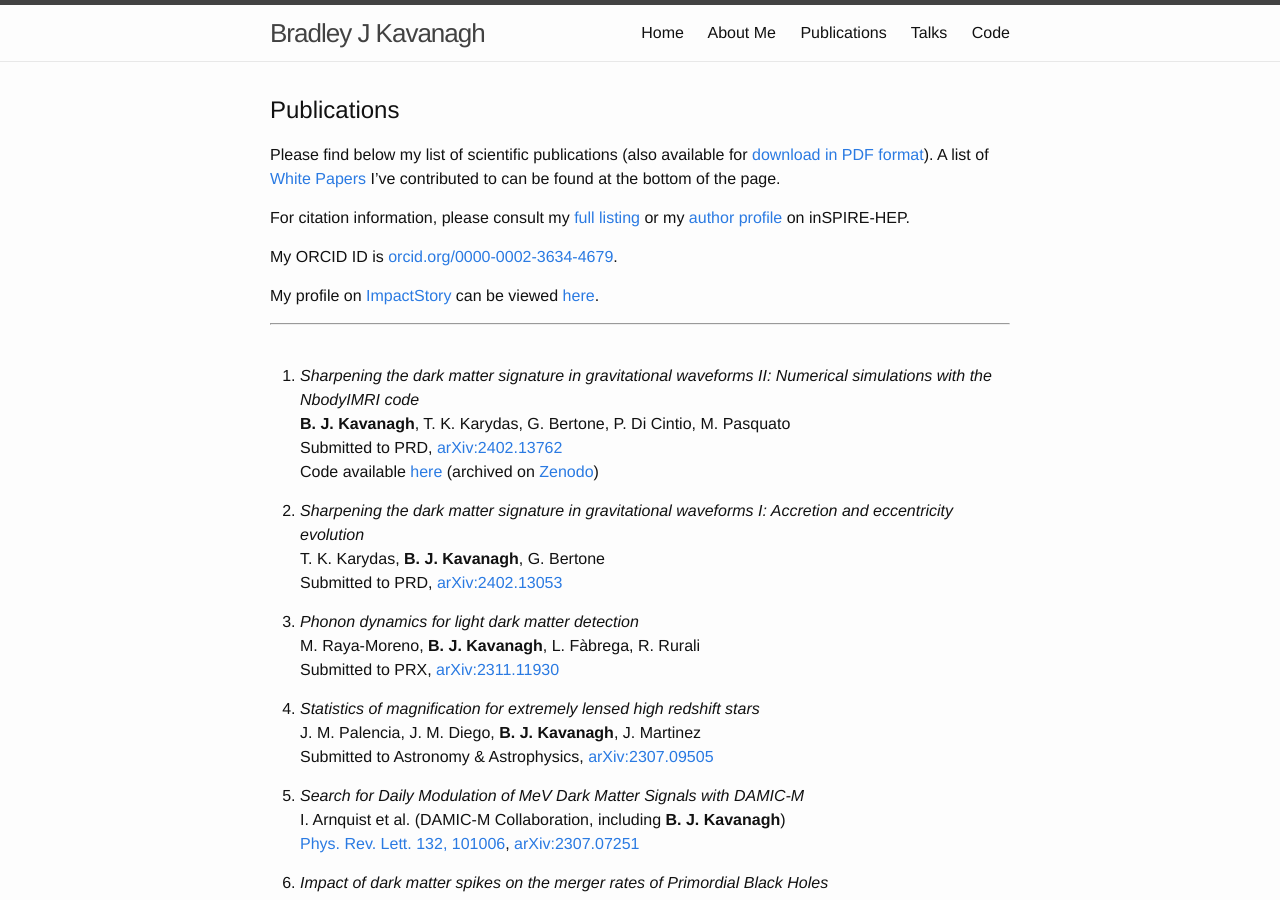
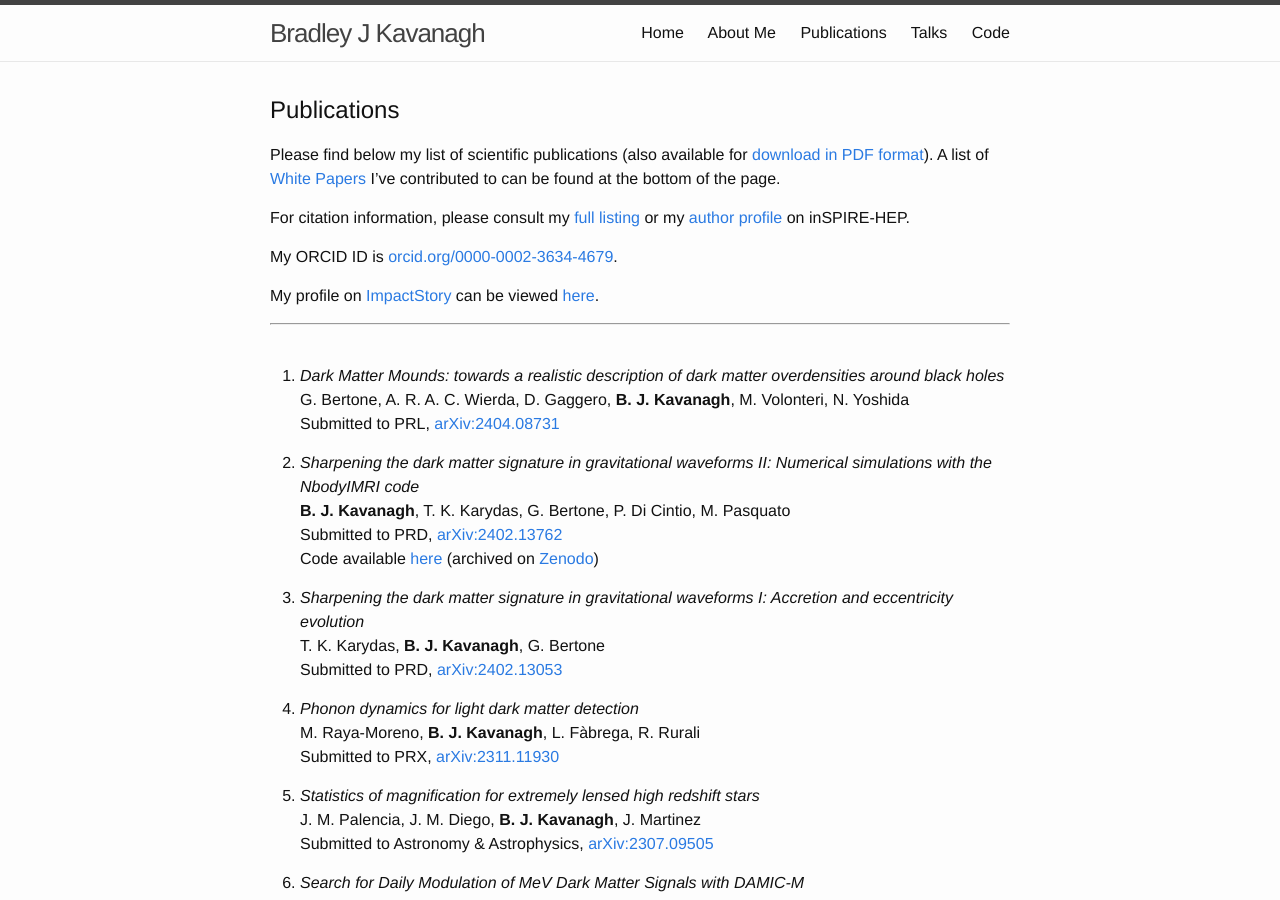
Before and after one commit to bradkav/bradkav.github.io, a Jekyll site: the page built from publications.md, in a window 1280 px wide and 900 px high. Built offline with Jekyll 4.4.1, drawn with Linux system fonts in a browser that asks for light colours; some of the changed text lies outside the part shown.

Commit message:
Added DM Mounds and LGWA papers

```diff
--- a/publications.md
+++ b/publications.md
@@ -19,7 +19,11 @@ My profile on [ImpactStory](https://impactstory.org/) can be viewed [here](https
 
 ***
 <br>
-1. *Sharpening the dark matter signature in gravitational waveforms II: Numerical simulations with the NbodyIMRI code*
+1. *Dark Matter Mounds: towards a realistic description of dark matter overdensities around black holes*
+G. Bertone, A. R. A. C. Wierda, D. Gaggero, **B. J. Kavanagh**, M. Volonteri, N. Yoshida
+Submitted to PRL, [arXiv:2404.08731](https://arxiv.org/abs/2404.08731)
+
+2. *Sharpening the dark matter signature in gravitational waveforms II: Numerical simulations with the NbodyIMRI code*
 **B. J. Kavanagh**, T. K. Karydas, G. Bertone, P. Di Cintio, M. Pasquato
 Submitted to PRD, [arXiv:2402.13762](https://arxiv.org/abs/2402.13762)
 Code available [here](https://github.com/bradkav/NbodyIMRI) (archived on [Zenodo](https://doi.org/10.5281/zenodo.10641173))
@@ -280,7 +284,11 @@ Featured on [Phys.org](http://phys.org/news/2013-07-model-independent-dark-mass-
 ### White Papers
 {: #white-papers }
 
-1. *Mineral Detection of Neutrinos and Dark Matter. A Whitepaper*
+1. *The Lunar Gravitational-wave Antenna: Mission Studies and Science Case*
+P. Ajith et al. (LGWA Collaboration, including **B. J. Kavanagh**)
+Submitted to JCAP, [arXiv:2404.09181](https://arxiv.org/abs/2404.09181)
+
+2. *Mineral Detection of Neutrinos and Dark Matter. A Whitepaper*
 S. Baum (Including **B. J. Kavanagh**)
 [Phys. Dark Univ. 41 (2023) 101245](https://doi.org/10.1016/j.dark.2023.101245), [arXiv:2301.07118](https://arxiv.org/abs/2301.07118)
 
```
Also changed, not shown: 2 other files.
